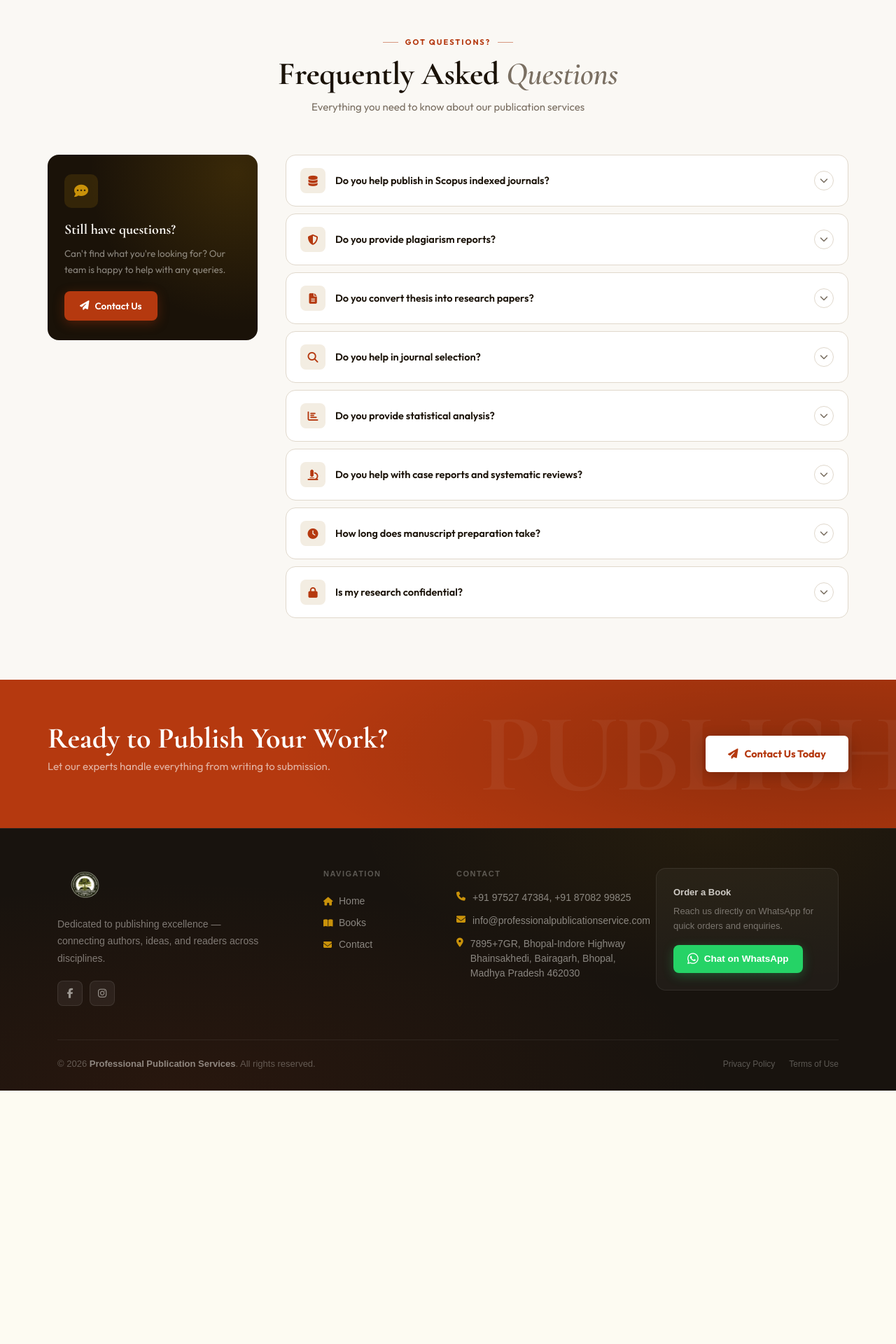
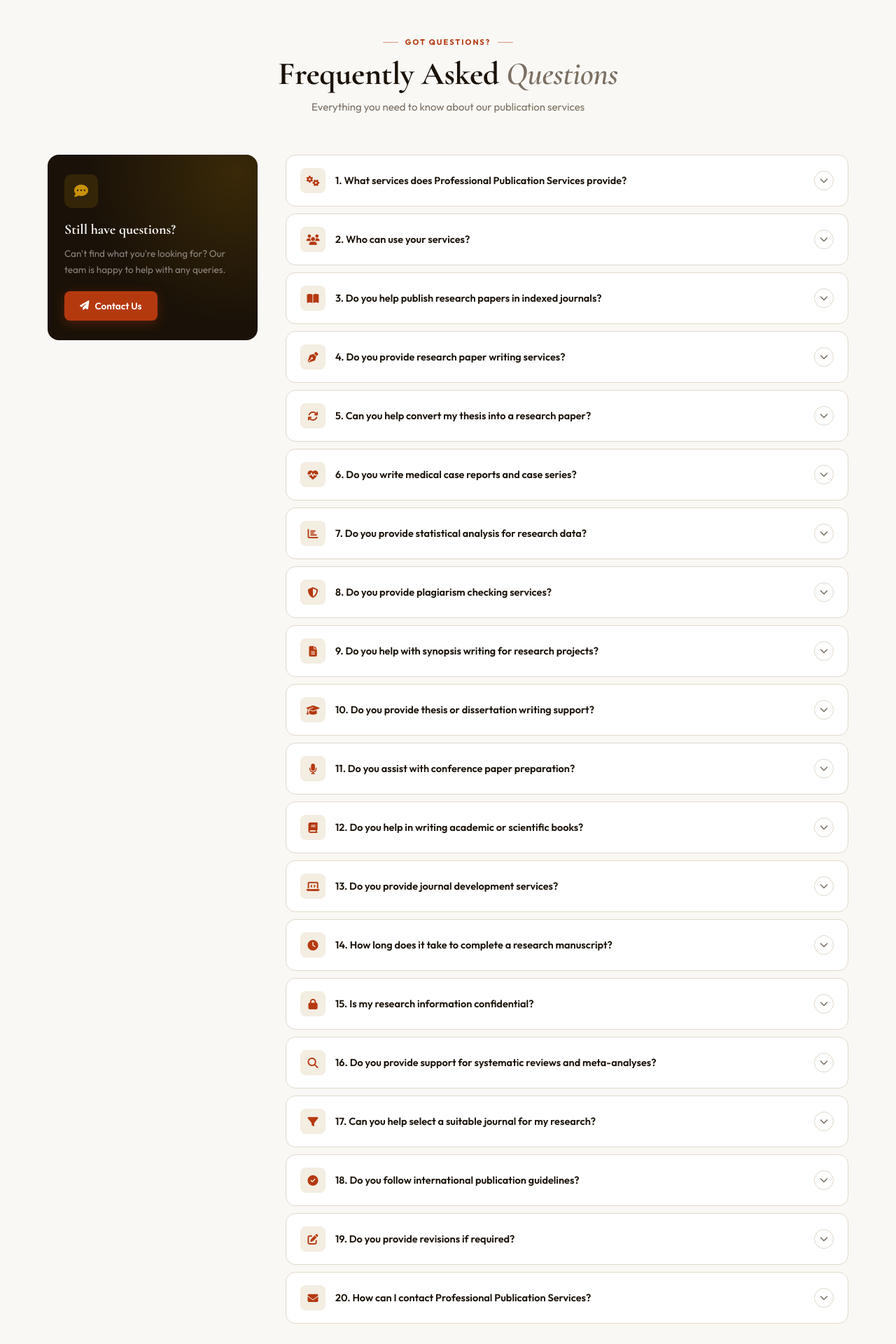
Before and after one commit to sahilsharma6/publications, a PHP site: page /book/ in a window 1280 px wide. Shown: the part 2145-4065 px from the top of the page at 70% size. Before the commit the page ends 3703 px from the top, so only its background shows below. Run offline with PHP 8.4, Linux system fonts and the light colour scheme; data that the repository does not hold is empty; a stand-in replaces the project's code that opens the database connection.

Commit message:
live v1.0.31

```diff
--- a/faq-component.php
+++ b/faq-component.php
@@ -7,44 +7,104 @@
 
 $faqs = [
     [
-        'q' => 'Do you help publish in Scopus indexed journals?',
-        'a' => 'Yes. We assist researchers in preparing manuscripts and provide guidance for submission to Scopus indexed journals according to journal guidelines.',
-        'icon' => 'fas fa-database',
+        'icon' => 'fas fa-cogs',
+        'q' => '1. What services does Professional Publication Services provide?',
+        'a' => 'We offer comprehensive academic support including research paper writing, case report writing, thesis and dissertation writing, statistical analysis, plagiarism checking, book writing, journal publication support, and journal development services.'
     ],
     [
-        'q' => 'Do you provide plagiarism reports?',
-        'a' => 'Yes. We provide detailed plagiarism reports and similarity checks to ensure originality before journal submission.',
-        'icon' => 'fas fa-shield-alt',
+        'icon' => 'fas fa-users',
+        'q' => '2. Who can use your services?',
+        'a' => 'Our services are designed for doctors, researchers, academicians, postgraduate students, and research scholars across various disciplines.'
     ],
     [
-        'q' => 'Do you convert thesis into research papers?',
-        'a' => 'Yes. We specialize in thesis-to-research paper conversion suitable for journal publication.',
-        'icon' => 'fas fa-file-alt',
+        'icon' => 'fas fa-book-open',
+        'q' => '3. Do you help publish research papers in indexed journals?',
+        'a' => 'Yes. We provide guidance and support for submitting manuscripts to reputed indexed journals such as Scopus, PubMed, Web of Science, and UGC-CARE journals.'
     ],
     [
-        'q' => 'Do you help in journal selection?',
-        'a' => 'Yes. Our experts help identify suitable indexed journals based on your research topic and scope.',
-        'icon' => 'fas fa-search',
+        'icon' => 'fas fa-pen-nib',
+        'q' => '4. Do you provide research paper writing services?',
+        'a' => 'Yes. Our experts assist in preparing well-structured research papers following international journal guidelines.'
     ],
     [
-        'q' => 'Do you provide statistical analysis?',
-        'a' => 'Yes. We provide biostatistical analysis, data interpretation, and result presentation.',
-        'icon' => 'fas fa-chart-bar',
+        'icon' => 'fas fa-sync',
+        'q' => '5. Can you help convert my thesis into a research paper?',
+        'a' => 'Yes. We specialize in thesis-to-research paper conversion, making it suitable for journal publication.'
     ],
     [
-        'q' => 'Do you help with case reports and systematic reviews?',
-        'a' => 'Yes. We assist in preparing case reports, case series, systematic reviews, and meta-analyses.',
-        'icon' => 'fas fa-microscope',
+        'icon' => 'fas fa-heartbeat',
+        'q' => '6. Do you write medical case reports and case series?',
+        'a' => 'Yes. We assist in preparing detailed medical case reports and case series manuscripts according to journal standards.'
     ],
     [
-        'q' => 'How long does manuscript preparation take?',
-        'a' => 'The timeline depends on the complexity of the research, but most projects are completed within 7–21 days.',
-        'icon' => 'fas fa-clock',
+        'icon' => 'fas fa-chart-bar',
+        'q' => '7. Do you provide statistical analysis for research data?',
+        'a' => 'Yes. We provide biostatistical analysis, data interpretation, and graphical presentation of results for research studies.'
     ],
     [
-        'q' => 'Is my research confidential?',
-        'a' => 'Yes. We maintain complete confidentiality and data security for all client manuscripts.',
+        'icon' => 'fas fa-shield-alt',
+        'q' => '8. Do you provide plagiarism checking services?',
+        'a' => 'Yes. We provide plagiarism reports and similarity reduction support to ensure manuscripts meet journal requirements.'
+    ],
+    [
+        'icon' => 'fas fa-file-alt',
+        'q' => '9. Do you help with synopsis writing for research projects?',
+        'a' => 'Yes. We assist in preparing structured and concise research synopses for postgraduate and doctoral research.'
+    ],
+    [
+        'icon' => 'fas fa-graduation-cap',
+        'q' => '10. Do you provide thesis or dissertation writing support?',
+        'a' => 'Yes. We offer comprehensive assistance in thesis and dissertation preparation for various academic disciplines.'
+    ],
+    [
+        'icon' => 'fas fa-microphone',
+        'q' => '11. Do you assist with conference paper preparation?',
+        'a' => 'Yes. We help prepare conference abstracts and research papers for national and international conferences.'
+    ],
+    [
+        'icon' => 'fas fa-book',
+        'q' => '12. Do you help in writing academic or scientific books?',
+        'a' => 'Yes. We assist authors in writing, editing, and publishing academic books and book chapters.'
+    ],
+    [
+        'icon' => 'fas fa-laptop-code',
+        'q' => '13. Do you provide journal development services?',
+        'a' => 'Yes. We provide support for developing academic journals, including website setup, editorial workflow, and indexing preparation.'
+    ],
+    [
+        'icon' => 'fas fa-clock',
+        'q' => '14. How long does it take to complete a research manuscript?',
+        'a' => 'The timeline depends on the complexity of the project, but most manuscripts are completed within 7–21 days.'
+    ],
+    [
         'icon' => 'fas fa-lock',
+        'q' => '15. Is my research information confidential?',
+        'a' => 'Yes. We maintain strict confidentiality and data protection for all research materials and manuscripts.'
+    ],
+    [
+        'icon' => 'fas fa-search',
+        'q' => '16. Do you provide support for systematic reviews and meta-analyses?',
+        'a' => 'Yes. We assist researchers in preparing systematic reviews and meta-analysis manuscripts.'
+    ],
+    [
+        'icon' => 'fas fa-filter',
+        'q' => '17. Can you help select a suitable journal for my research?',
+        'a' => 'Yes. Our experts help identify appropriate journals based on your research topic and scope.'
+    ],
+    [
+        'icon' => 'fas fa-check-circle',
+        'q' => '18. Do you follow international publication guidelines?',
+        'a' => 'Yes. All manuscripts are prepared following standard academic and journal guidelines.'
+    ],
+    [
+        'icon' => 'fas fa-edit',
+        'q' => '19. Do you provide revisions if required?',
+        'a' => 'Yes. We provide revision support based on client feedback and journal reviewer comments.'
+    ],
+    [
+        'icon' => 'fas fa-envelope',
+        'q' => '20. How can I contact Professional Publication Services?',
+        'a' => 'You can contact us through our website contact form, email, or phone for consultation and service inquiries.'
     ],
 ];
 ?>
```
